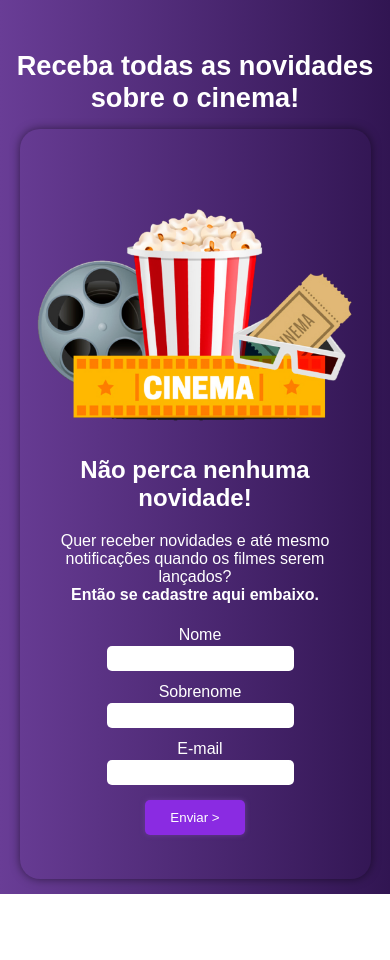
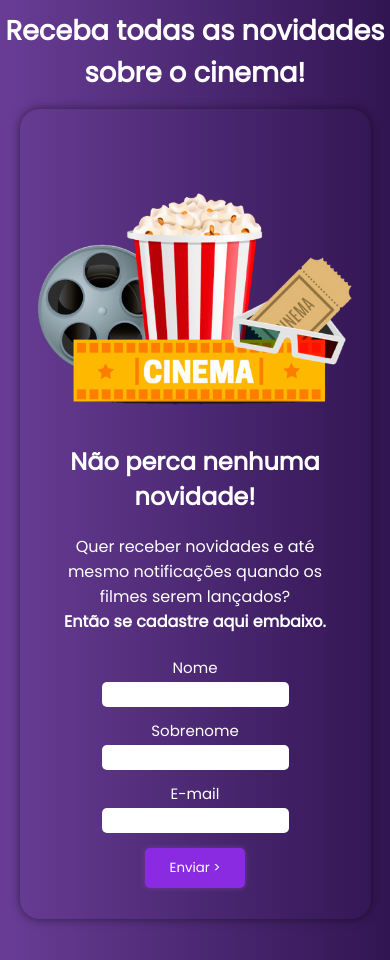
Before and after one commit to viniciuschavier/projeto-filme, a plain HTML site: page index.html in a window 390 px wide. Before the commit the page ends 894 px from the top, so only its background shows below. Drawn offline with Linux system fonts and the light colour scheme.

Commit message:
ajustes media query

```diff
--- a/media.css
+++ b/media.css
@@ -1,15 +1,19 @@
 @media screen and (max-width: 880px){
 
     #titulo {
-        margin-top: 50px;
+        margin-top: 10px;
     }
 
     h1 {
         font-size: 1.7em;
     }
 
+    main {
+        height: 950px;
+    }
+
     #conteudo {
-        height: 700px;
+        height: 760px;
         width: 90%;
         flex-direction: column-reverse;
     }
@@ -20,11 +24,16 @@
     }
 
     .escrito {
-        height: 420px;
+        height: 460px;
         text-align: center;
     }
 
     .cadastro {
         margin-top: 10px;
+        margin-left: 0px;
+    }
+
+    .caixa {
+        margin-left: 0px;
     }
 }
--- a/style.css
+++ b/style.css
@@ -1,4 +1,6 @@
 @charset "UTF-8";
+
+@import url('https://fonts.googleapis.com/css2?family=Poppins&display=swap');
 
 * {
     margin: 0px;
@@ -7,12 +9,9 @@
 
 body {
     background: linear-gradient(to right, #693d96, #311552);
-    font-family: Arial, Helvetica, sans-serif;
+    font-family: 'Poppins', sans-serif;
 }
 
-main {
-    height: 100vh;
-}
 
 #titulo {
   margin-top: 70px;
@@ -45,7 +44,7 @@ img {
     border-radius: 8px;
     padding:0px;
     width: 300px;
-    height: 380px;
+    height: 450px;
 }
 
 .conteudo-escrito {
@@ -54,6 +53,7 @@ img {
 }
 
 .cadastro {
+    font-size: 15px;
     margin-top: 5px;
     margin-left: 10px;
     padding: 2px;
@@ -70,6 +70,7 @@ img {
 }
 
 .botao {
+    font-family: 'Poppins', sans-serif;
     padding: 10px;
     width: 100px;
     margin: 15px 10px;
```
